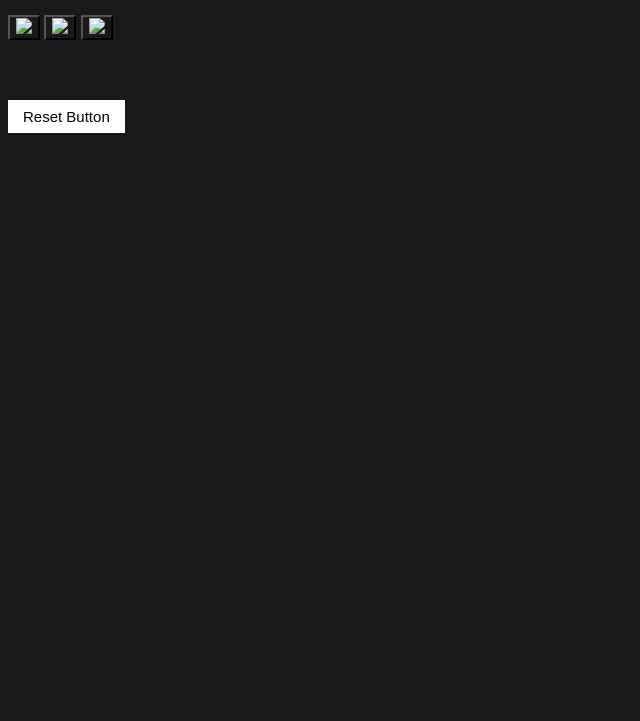
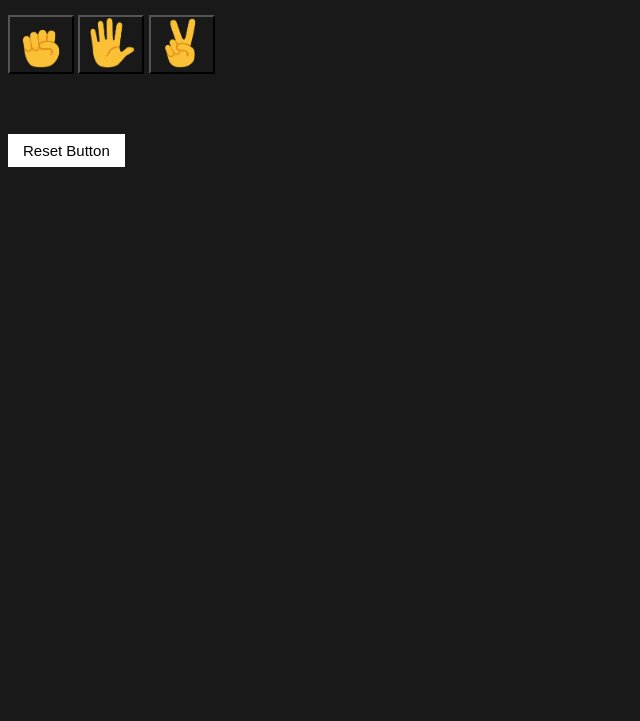
Before and after one commit to JasimDAce/rock-paper-scissors-web-dev, a plain HTML site: page main.html in a window 1280 px wide. Shown: the part 79-800 px from the top of the page, without its empty margins (0-640 px from the left). Drawn offline with Linux system fonts and the light colour scheme; files that its build step writes are made by us from their sources.

Commit message:
Update main.html

```diff
--- a/main.html
+++ b/main.html
@@ -4,7 +4,7 @@
     <title>
         Rock Paper Scissors
     </title>
-   <link rel="stylesheet" href="styles/rock-paper-scissors.css">
+   <link rel="stylesheet" href="rock-paper-scissors.css">
 </head>
 <body>
     <p class = "css-title">
@@ -12,13 +12,13 @@
     </p>
     <p>
         <button  onclick="playGame('rock')" class = "move-button">
-            <img src="images/rock-emoji.png" class="css-move-icon">
+            <img src="rock-emoji.png" class="css-move-icon">
         </button>
         <button onclick="playGame('paper')" class = "move-button">
-            <img src = "images/paper-emoji.png" class="css-move-icon">
+            <img src = "paper-emoji.png" class="css-move-icon">
         </button>
         <button onclick="playGame('scissors')" class = "move-button">
-            <img src="images/scissors-emoji.png" class = "css-move-icon">
+            <img src="scissors-emoji.png" class = "css-move-icon">
         </button>
     </p>
     <p class = 'js-result css-result'></p>
@@ -28,6 +28,6 @@
     <button onclick="resetScore()" class="reset-button">
         Reset Button
     </button>
-    <script src="scripts/rock-paper-scissors.js"></script>
+    <script src="rock-paper-scissors.js"></script>
 </body>
 </html>
```
